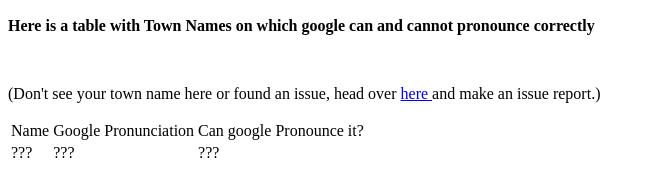
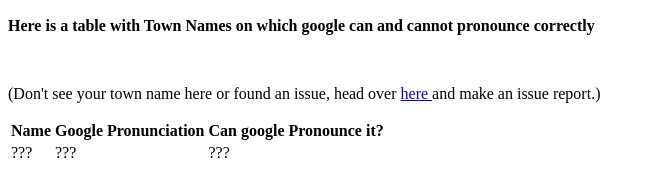
Before and after one commit to CanGoogle/CanGoogle.github.io, a plain HTML site: page pronounce/mytownname/Index.html in a window 1280 px wide. Shown: the part 96-292 px from the top of the page, without its empty margins (0-655 px from the left). Drawn offline with Linux system fonts and the light colour scheme.

Commit message:
Update Index.html

```diff
--- a/pronounce/mytownname/Index.html
+++ b/pronounce/mytownname/Index.html
@@ -10,9 +10,9 @@
 
     <table>
     <tr>
-      <td>Name</td>
-      <td>Google Pronunciation</td>
-      <td>Can google Pronounce it?</td>
+      <td><b>Name</b></td>
+      <td><b>Google Pronunciation</b></td>
+      <td><b>Can google Pronounce it?</b></td>
     </tr>
       <tr>
         <td>???</td>
```
